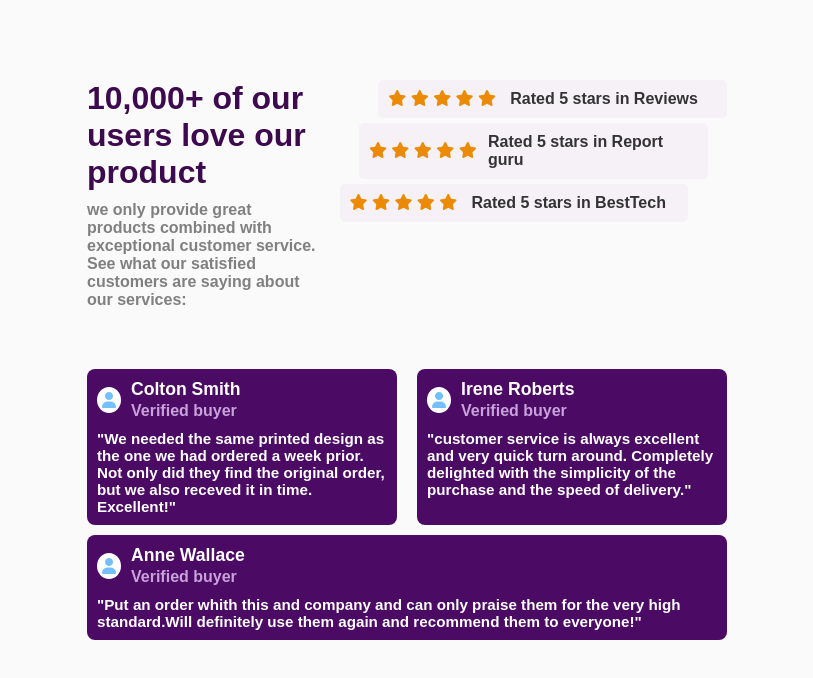
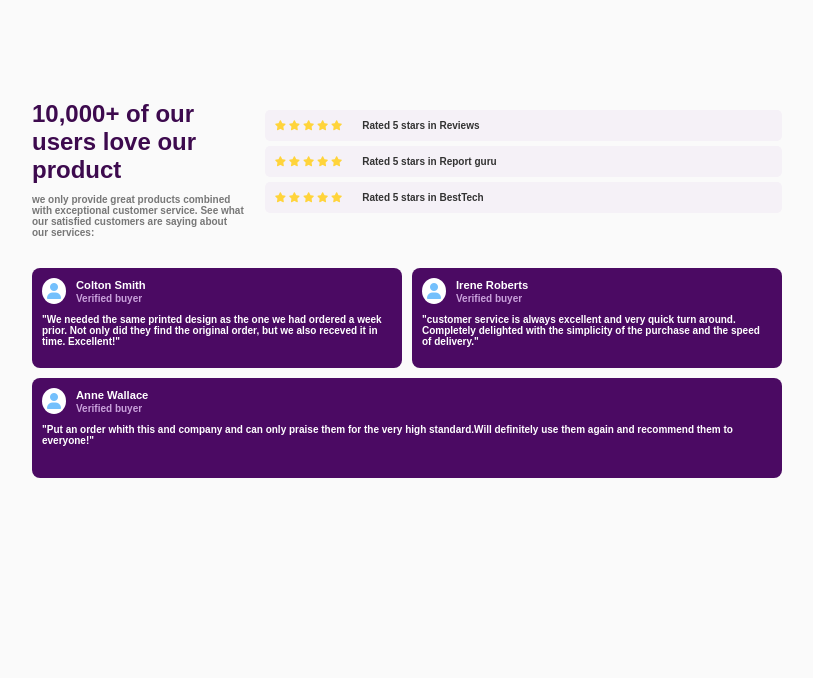
Before and after one commit to Epiphane-code/HTML-CSS-P2, a plain HTML site: page index.html in a window 1280 px wide. Shown: the whole page, without its empty margins (233-1046 px from the left). Drawn offline with Linux system fonts and the light colour scheme.

Commit message:
final final

```diff
--- a/index.html
+++ b/index.html
@@ -13,38 +13,38 @@
     <div class="container flex-column">
          <section class="header flex-row">
         <div class="header-left flex-column">
-            <h3>10,000+ of our users love our product</h3>
+            <h2>10,000+ of our users love our product</h2>
             <p>we only provide great products combined with exceptional customer service. See what our satisfied
                 customers are saying about our services:</p>
         </div>
         <div class="header-right flex-column">
             <div class="header-right-item flex-row">
-                <div class="star">
-                    <i class="fa-solid fa-star" style="color: #eb8b05;"></i>
-                    <i class="fa-solid fa-star" style="color: #eb8b05;"></i>
-                    <i class="fa-solid fa-star" style="color: #eb8b05;"></i>
-                    <i class="fa-solid fa-star" style="color: #eb8b05;"></i>
-                    <i class="fa-solid fa-star" style="color: #eb8b05;"></i>
+                <div>
+                    <i class="fa-solid fa-star" style="color: #FFD43B;"></i>
+                    <i class="fa-solid fa-star" style="color: #FFD43B;"></i>
+                    <i class="fa-solid fa-star" style="color: #FFD43B;"></i>
+                    <i class="fa-solid fa-star" style="color: #FFD43B;"></i>
+                    <i class="fa-solid fa-star" style="color: #FFD43B;"></i>
                 </div>
                 <div>Rated 5 stars in Reviews</div>
             </div>
             <div class="header-right-item flex-row">
-                <div class="star">
-                    <i class="fa-solid fa-star" style="color: #eb8b05;"></i>
-                    <i class="fa-solid fa-star" style="color: #eb8b05;"></i>
-                    <i class="fa-solid fa-star" style="color: #eb8b05;"></i>
-                    <i class="fa-solid fa-star" style="color: #eb8b05;"></i>
-                    <i class="fa-solid fa-star" style="color: #eb8b05;"></i>
+                <div>
+                    <i class="fa-solid fa-star" style="color: #FFD43B;"></i>
+                    <i class="fa-solid fa-star" style="color: #FFD43B;"></i>
+                    <i class="fa-solid fa-star" style="color: #FFD43B;"></i>
+                    <i class="fa-solid fa-star" style="color: #FFD43B;"></i>
+                    <i class="fa-solid fa-star" style="color: #FFD43B;"></i>
                 </div>
                 <div>Rated 5 stars in Report guru</div>
             </div>
             <div class="header-right-item flex-row">
-                <div class="star">
-                    <i class="fa-solid fa-star" style="color: #eb8b05;"></i>
-                    <i class="fa-solid fa-star" style="color: #eb8b05;"></i>
-                    <i class="fa-solid fa-star" style="color: #eb8b05;"></i>
-                    <i class="fa-solid fa-star" style="color: #eb8b05;"></i>
-                    <i class="fa-solid fa-star" style="color: #eb8b05;"></i>
+                <div>
+                    <i class="fa-solid fa-star" style="color: #FFD43B;"></i>
+                    <i class="fa-solid fa-star" style="color: #FFD43B;"></i>
+                    <i class="fa-solid fa-star" style="color: #FFD43B;"></i>
+                    <i class="fa-solid fa-star" style="color: #FFD43B;"></i>
+                    <i class="fa-solid fa-star" style="color: #FFD43B;"></i>
                 </div>
                 <div>Rated 5 stars in BestTech</div>
             </div>
--- a/style.css
+++ b/style.css
@@ -3,29 +3,28 @@
   padding: 0;
   box-sizing: border-box;
 }
-:root {
-  --purple: #f5f1f7;
-  --light-purple: #8f33ad;
-  --light-pink: #c9a2db;
-  --yellow: #f5c518;
-  --gray: #f3efF2;
-}
+
 body {
   display: flex;
   flex-direction: column;
-  min-height: 100vh;
   align-items: center;
+  justify-content: center;
   color: #333;
   font-weight: bold;
   font-family: Arial, sans-serif;
   background-color: #fafafa;
-  gap: 20px;
-  padding-top: 10vh;
 }
+
+h2 {
+  size: 2rem;
+  font-weight: bold;
+  color: #3d0a4e;
+}
+
 .container {
-  width: 50vw;
-  height: auto;
-
+  /* padding: 100px 30vw 0 30vw; */
+  margin-top: 100px;
+  width: 750px;
 }
 
 .flex-column {
@@ -34,36 +33,47 @@ body {
 
   gap: 10px;
 }
+
 .flex-row {
   display: flex;
   flex-direction: row;
 }
+
 .header {
   gap: 20px;
 }
+
 .header-left {
-  flex: 1.2;
+  flex: 1;
 }
+
 p {
-  color: gray;
+  color: #777;
+  font-size: 10px;
   /*line-height: 20px;*/
 }
+
 .header-right {
-  flex: 2;
+  flex: 2.43;
+  padding-top: 10px;
   gap: 5px;
 }
-.header-right .header-right-item {
+
+.header-right-item {
   display: flex;
   align-items: center;
+  padding: 10px;
   background-color: #f5f1f7;
   border-radius: 5px;
-  padding: 10px;
-  gap: 10px;
+  font-size: 10px;
+  gap: 20px;
 }
+
 .header-right-item:hover {
   background-color: #dbdada;
 }
-.header-right .header-right-item:nth-child(1) {
+
+/* .header-right .header-right-item:nth-child(1) {
   margin-left: 10%;
   margin-right: 0;
 }
@@ -74,65 +84,75 @@ p {
 .header-right .header-right-item:nth-child(3) {
   margin-left: 0;
   margin-right: 10%;
+} */
+.doublon {
+  gap: 10px;
+  margin-top: 20px;
 }
-.doublon {
-  gap: 20px;
-  padding-top: 50px;
-}
+
 .doublon .rose {
   flex: 1;
 }
+
 .rose {
   background-color: #4b0a63;
-  min-height: 7vw;
   border-radius: 10px;
   border-radius: 8px;
+  height: 100px;
   padding: 10px;
   color: #fff;
-  gap: 10px;
+  gap: auto;
 }
+
 .rose:hover {
   background-color: #8f33ad;
 }
 
 h3 {
   color: #3d0a4e;
-  font-size: 2rem;
+  font-size: 1.1rem;
 }
+
 .centre-verticalement {
   align-items: center;
   gap: 10px;
 }
+
 .fa-user {
   background-color: #fff;
   padding: 5px;
   border-radius: 50%;
   size: 2rem;
 }
-.card-content {
-  font-size: 0.95rem;
-}
-.apprecied {
-  color: #c9a2db;
-}
-.identite {
-  gap: 2px;
-}
-.nom {
-  font-size: 1.1rem;
-}
-.fa-star {
-  size: 1rem;
-}
-
 
 .card-content {
   font-size: 0.95rem;
 }
-.star{
-  width: 7rem;
+
+.apprecied {
+  color: #c9a2db;
+  font-size: 10px;
 }
+
+.identite {
+  gap: 2px;
+}
+
+.nom {
+  font-size: 0.7rem;
+}
+
+.fa-star {
+  color: #f5c518;
+  size: 1rem;
+}
+
+.card-content {
+  font-size: 10px;
+}
+
 @media screen and (max-width: 768px) {
+
   .header,
   .doublon,
   .header-right-item {
@@ -140,32 +160,42 @@ h3 {
   }
 
   .container {
-    width: 100vw;
-    height: auto;
-
+    width: 100%;
+  }
+  .doublon, .bas{
+    margin-left: 20vw;
+    margin-right: 20vw;
   }
 
-  .header-left{
+  .header-left {
     align-items: center;
     text-align: center;
   }
+
   .header-right .header-right-item:nth-child(1) {
     margin-left: 0;
     margin-right: 0;
   }
+
   .header-right .header-right-item:nth-child(2) {
     margin-left: 0;
     margin-right: 0;
   }
+
   .header-right .header-right-item:nth-child(3) {
     margin-left: 0;
     margin-right: 0;
   }
 }
+
 @media screen and (max-width: 375px) {
-  .doublon, .bas {
+  .doublon, .bas{
+    margin-left: 0;
+    margin-right: 0;
+  }
+  .container{
+    padding: 10px;
+  }
 
-      margin: 15px 5vw 0 5vw;
 
 }
-}
```
Also changed, not shown: 1 other file.
